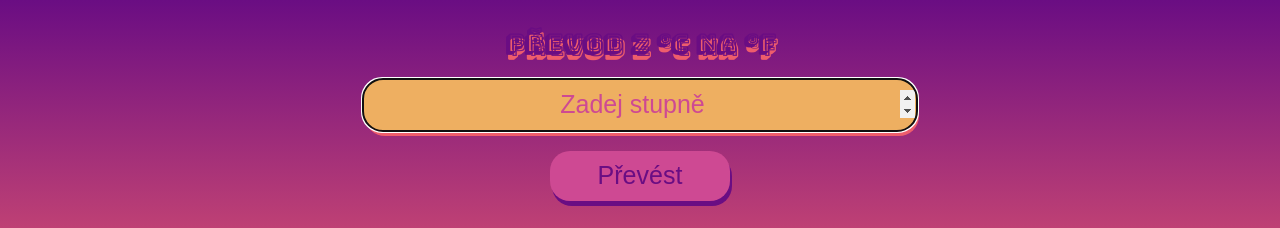
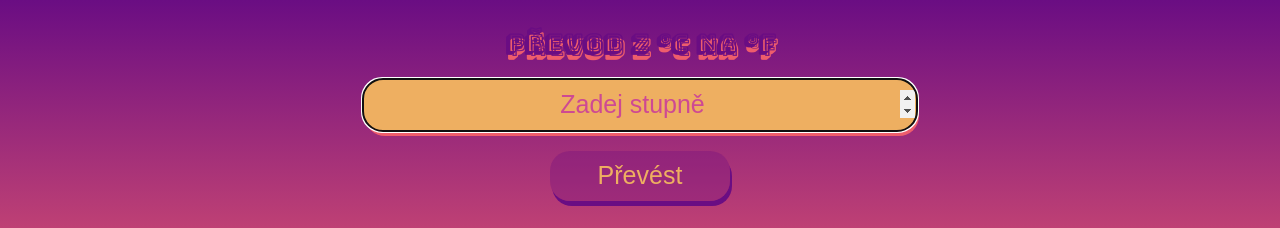
Before and after one commit to Nancy-Novotna/prevod_C_na_F, a plain HTML site: page index.html in a window 1280 px wide. In both pictures the pointer is over the input "Převést". Shown: the top 228 px of the page. Drawn offline with Linux system fonts and the light colour scheme; a web font is replaced by a local one.

Commit message:
hover na tlacitku

```diff
--- a/styly.css
+++ b/styly.css
@@ -94,6 +94,13 @@ input[type='submit'] {
     font-size: 25px;
     font-family: 'DynaPuff', sans-serif;
     color: var(--color5);
+
+    cursor: pointer;
+}
+
+input[type='submit']:hover {
+    background-color: var(--color5_opacity);
+    color: var(--color1);
 }
 
 .ramecek_vysledek {
```
